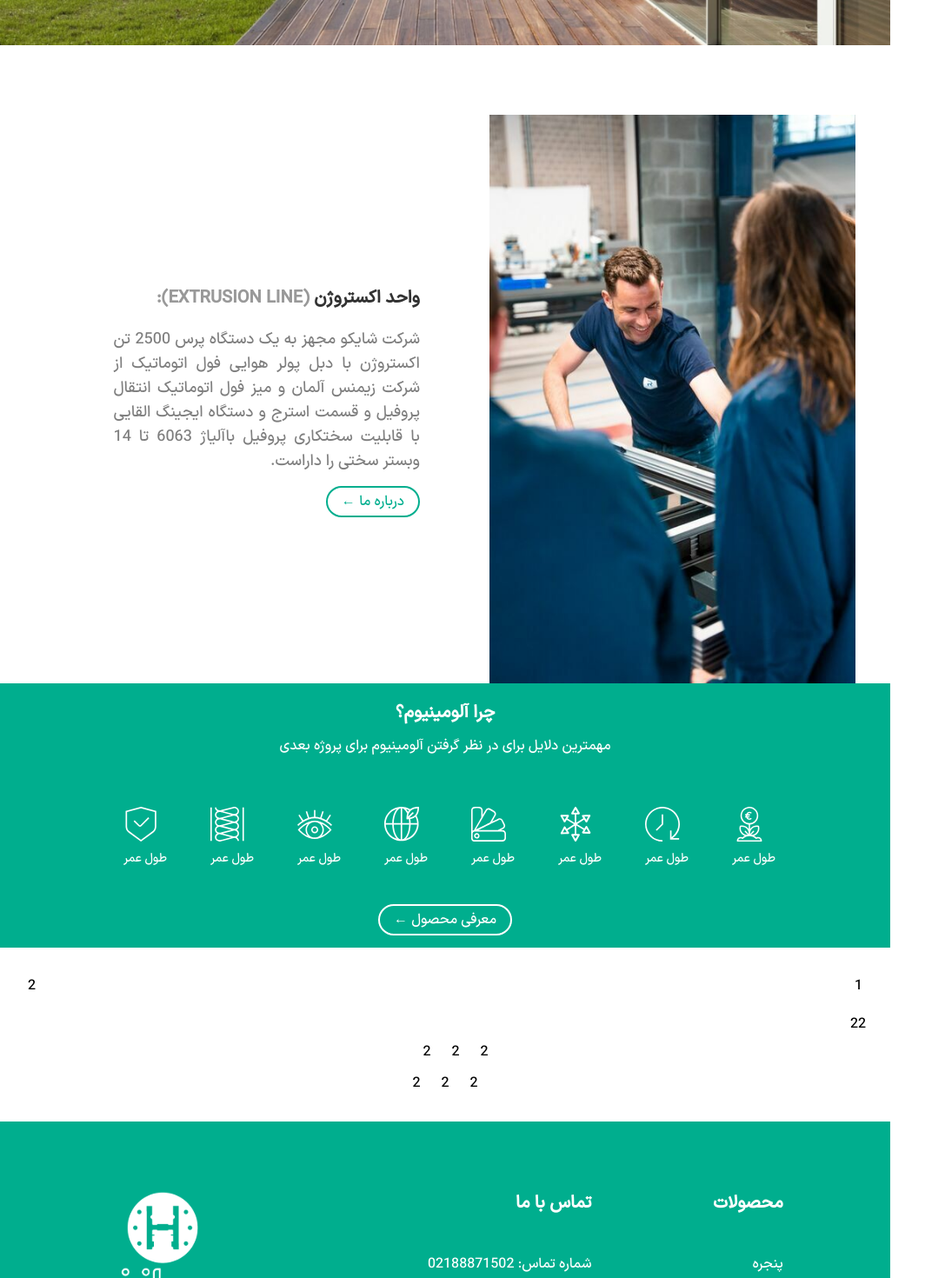
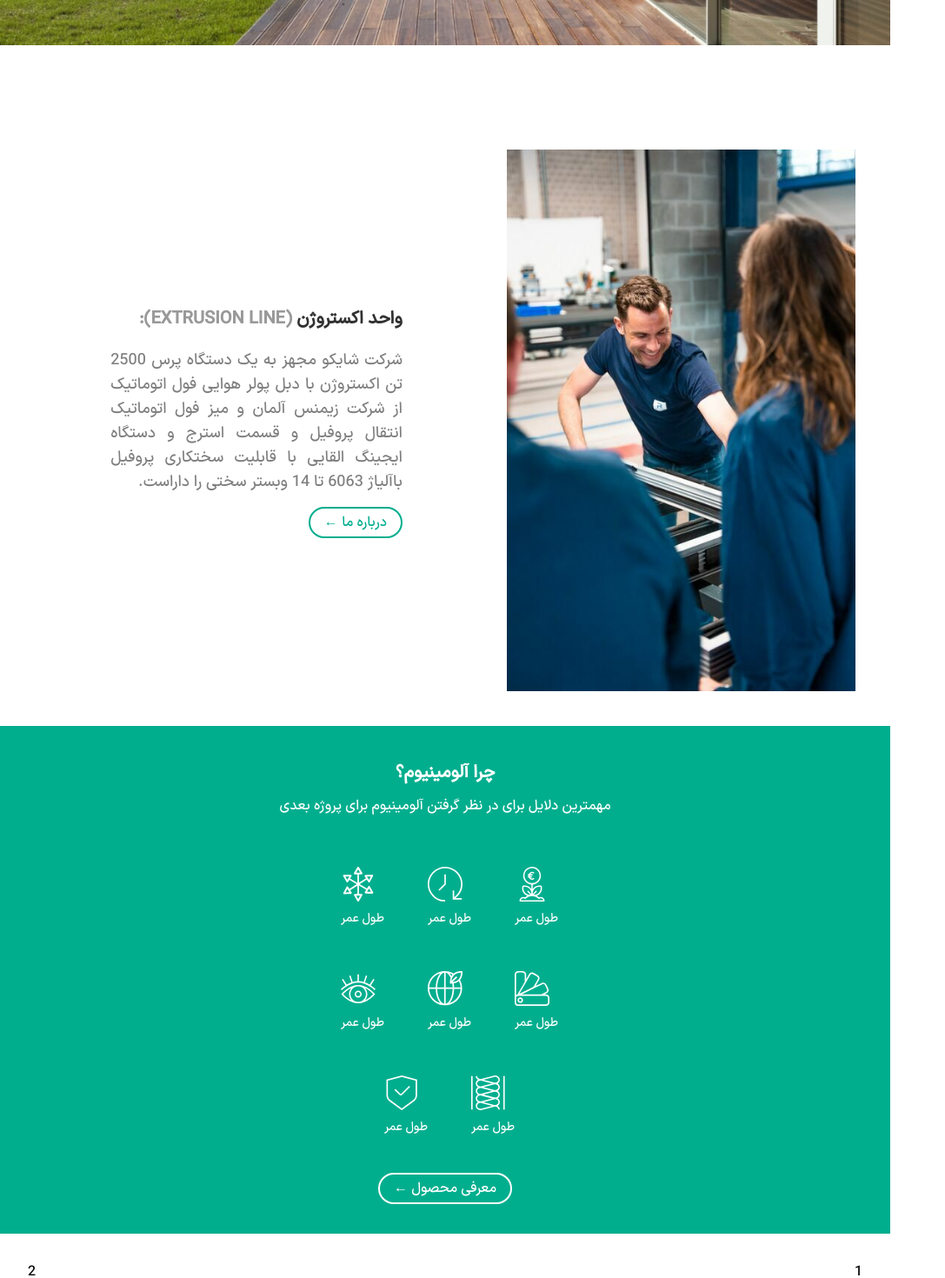
Before and after one commit to zahra-hsb/hanz-, a Next.js app: page / in a window 1280 px wide. Shown: the part 3020-4490 px from the top of the page at 87% size, without its empty margins (0-1087 px from the left). Built offline with nearby package versions, Linux system fonts and the light colour scheme.

Commit message:
some code edited

```diff
--- a/src/components/layout/Company/index.jsx
+++ b/src/components/layout/Company/index.jsx
@@ -22,7 +22,7 @@ const Company = () => {
                 </div>
             </section>
             <section className="flex w-full flex-col lg:flex-row items-center justify-between gap-5 pt-20">
-                <div className="h-full lg:mr-10">
+                <div className="h-full lg:m-10">
                     <Image src={Pic} alt='hanz' />
                 </div>
                 <div className="p-2 lg:w-1/2 p-5 m-5 lg:m-10">
--- a/src/components/layout/FaQ/index.jsx
+++ b/src/components/layout/FaQ/index.jsx
@@ -3,14 +3,14 @@ import Button from "../Main/button"
 const FaQ = () => {
     return (
         <>
-            <section className="flex flex-col w-full items-center justify-around gap-3 p-5 bg-green text-white">
+            <section className="flex flex-col w-full items-center justify-around gap-3 py-10 bg-green text-white">
                 <div>
                     <h3 className="text-xl font-bold">چرا آلومینیوم؟</h3>
                 </div>
                 <div>
-                    <h4 className="text-md">مهمترین دلایل برای در نظر گرفتن آلومینیوم برای پروژه بعدی</h4>
+                    <h4 className="text-md text-center">مهمترین دلایل برای در نظر گرفتن آلومینیوم برای پروژه بعدی</h4>
                 </div>
-                <div className="flex flex-wrap items-center justify-center w-full p-4">
+                <div className="flex flex-wrap items-center justify-center w-full p-4 lg:px-[34%]">
                     <div className="p-5">
 
                         <svg width="60" height="60" viewBox="0 0 60 60" fill="none" xmlns="http://www.w3.org/2000/svg">
```
